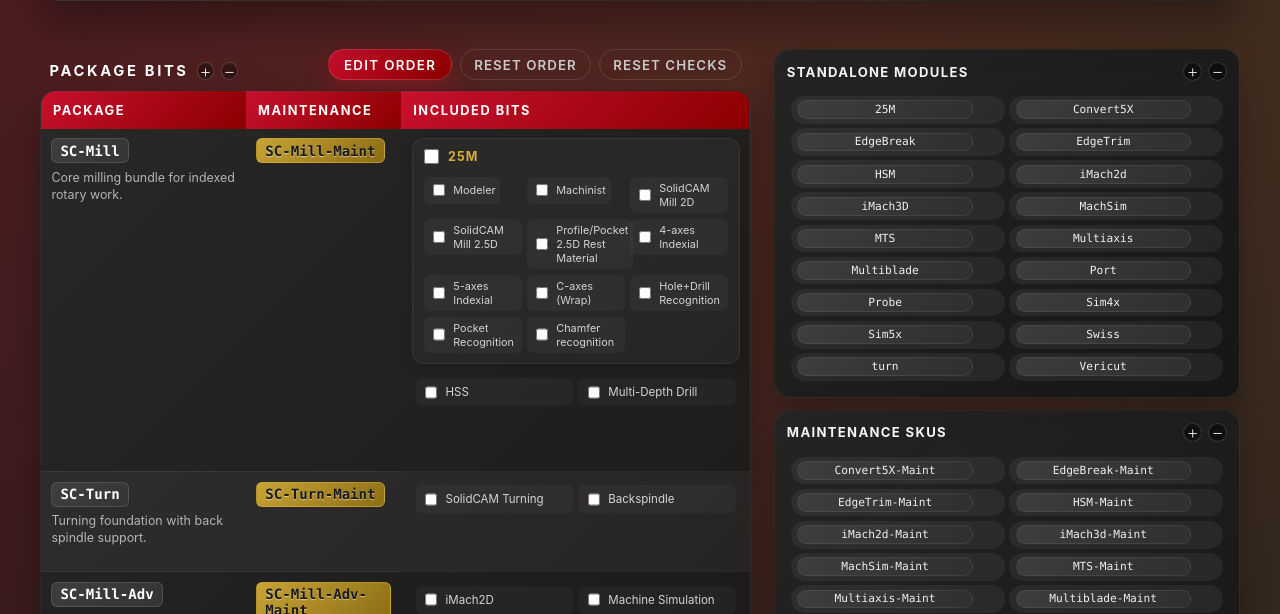
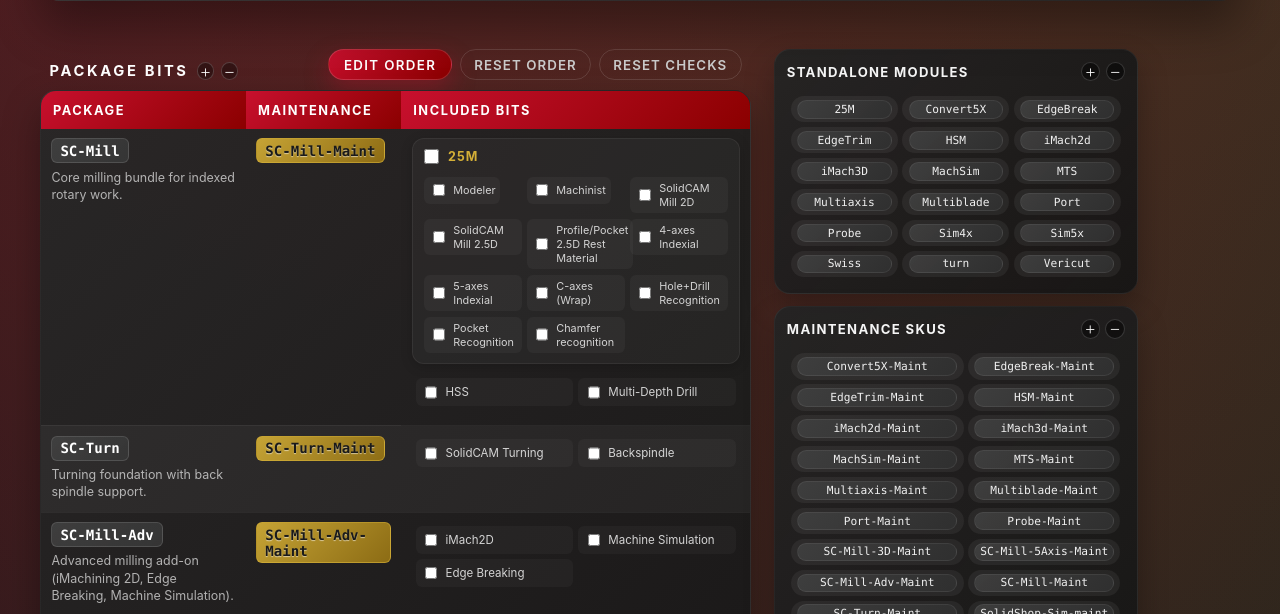
Before and after one commit to codyrf1990/CheatSheet, a plain HTML site: page index.html in a window 1280 px wide. Shown: the part 184-798 px from the top of the page. Drawn offline with Linux system fonts and the light colour scheme.

Commit message:
Manual CSS updates

```diff
--- a/assets/css/main.css
+++ b/assets/css/main.css
@@ -59,6 +59,7 @@
   gap: clamp(1.5rem, 4vw, 3rem);
   max-width: 1200px;
   margin: 0 auto;
+  justify-items: center;
 }
 
 .header {
@@ -73,6 +74,9 @@
   border-radius: 20px;
   box-shadow: 0 25px 45px rgba(0, 0, 0, 0.35);
   backdrop-filter: blur(12px);
+  width: var(--layout-content-width, 100%);
+  max-width: 100%;
+  justify-self: center;
 }
 
 .header-logo {
@@ -264,6 +268,9 @@
   grid-template-columns: minmax(0, 1.45fr) minmax(300px, 0.95fr);
   gap: clamp(0.8rem, 2vw, 1.4rem);
   align-items: stretch;
+  width: var(--layout-content-width, auto);
+  max-width: 100%;
+  justify-self: center;
 }
 
 .table-column {
@@ -697,9 +704,12 @@
 }
 
 .panels {
-  display: flex;
-  flex-direction: column;
+  display: grid;
+  grid-template-columns: max-content;
+  grid-auto-rows: auto;
   gap: 0.75rem;
+  justify-content: start;
+  align-items: start;
 }
 
 .panel {
@@ -712,6 +722,13 @@
   border-radius: 16px;
   box-shadow: 0 14px 30px rgba(0, 0, 0, 0.28);
   color: rgba(235, 235, 235, 0.86);
+  width: max-content;
+  max-width: 100%;
+}
+
+.panel[data-panel="standalone-modules"],
+.panel[data-panel="solidworks-maintenance"] {
+  width: var(--right-panel-width, max-content);
 }
 
 .panel-head {
@@ -787,11 +804,22 @@
   padding: 0.2rem;
   display: grid;
   gap: 0.28rem;
-  grid-template-columns: repeat(2, minmax(0, 1fr));
+  grid-template-columns: repeat(2, max-content);
+  justify-content: center;
   min-height: 1.6rem;
   border: 1px solid transparent;
   border-radius: 12px;
   transition: border-color var(--transition-fast), box-shadow var(--transition-fast), background var(--transition-fast);
+}
+
+.panel[data-panel="standalone-modules"] ul {
+  grid-template-columns: repeat(3, minmax(0, 1fr));
+  justify-content: stretch;
+}
+
+.panel[data-panel="solidworks-maintenance"] ul {
+  grid-template-columns: repeat(3, minmax(0, 1fr));
+  justify-content: stretch;
 }
 
 .panel li {
@@ -843,17 +871,18 @@
    font-size: 0.78rem;
    font-weight: 700;
    line-height: 1;
-   display: inline-flex;
+   display: none;
    align-items: center;
    justify-content: center;
    opacity: 0;
    pointer-events: none;
-   transition: background var(--transition-fast), color var(--transition-fast), border var(--transition-fast), opacity var(--transition-fast);
+   transition: background var(--transition-fast), color var(--transition-fast), border var(--transition-fast);
 }
 
 .panel--remove-mode .item-btn {
-   opacity: 1;
+   display: inline-flex;
    pointer-events: auto;
+   animation: fadeInDeleteButton 0.24s ease forwards;
 }
 
 .panel--remove-mode .item-btn:hover {
@@ -942,6 +971,17 @@
    }
 }
 
+@keyframes fadeInDeleteButton {
+   from {
+     opacity: 0;
+     transform: scale(0.85);
+   }
+   to {
+     opacity: 1;
+     transform: scale(1);
+   }
+}
+
 @keyframes invalidPulse {
    0%, 100% {
      opacity: 0.7;
@@ -975,12 +1015,21 @@
 @media (max-width: 1024px) {
   .block {
     grid-template-columns: 1fr;
+    width: 100%;
   }
 
   .panels {
     display: grid;
     grid-template-columns: repeat(auto-fit, minmax(240px, 1fr));
     gap: 0.75rem;
+  }
+
+  .panel {
+    width: 100%;
+  }
+
+  :root {
+    --right-panel-width: 100%;
   }
 
   .link-row {
--- a/assets/js/dom.js
+++ b/assets/js/dom.js
@@ -9,6 +9,8 @@
 const panelRemoveModes = new Map();
 const masterLabelLookup = buildMasterLabelLookup();
 const PACKAGE_SCOPE = 'package-bits';
+let widthSyncRoot = null;
+let widthSyncListenerAttached = false;
 
 export function renderApp(mount) {
   editMode = false;
@@ -106,6 +108,9 @@
 
   updateMasterCheckboxes(root);
   registerCopyHandlers(root, () => editMode);
+  widthSyncRoot = root;
+  requestAnimationFrame(() => syncPanelWidths(root));
+  ensureWidthSyncListener();
 }
 
 function renderHeader() {
@@ -418,10 +423,11 @@
   registerCopyHandlers(element, () => editMode);
 
   if (editMode) {
-    enableDrag(element);
+  enableDrag(element);
   }
 
   persistState(root);
+  requestAnimationFrame(() => syncPanelWidths(root));
 }
 
 function handleBitRemoval(action, control, root) {
@@ -454,6 +460,7 @@
 
   updateMasterCheckboxes(root);
   persistState(root);
+  requestAnimationFrame(() => syncPanelWidths(root));
 }
 
 function handleSortableDrop(event, root) {
@@ -463,6 +470,7 @@
   if (!(item instanceof HTMLElement) || !(to instanceof HTMLElement)) {
     updateMasterCheckboxes(root);
     persistState(root);
+    requestAnimationFrame(() => syncPanelWidths(root));
     return;
   }
 
@@ -473,12 +481,14 @@
   if (!toIsBits && !toIsSubBits) {
     updateMasterCheckboxes(root);
     persistState(root);
+    requestAnimationFrame(() => syncPanelWidths(root));
     return;
   }
 
   if (movingWithinSameContainer) {
     updateMasterCheckboxes(root);
     persistState(root);
+    requestAnimationFrame(() => syncPanelWidths(root));
     return;
   }
 
@@ -486,6 +496,7 @@
   if (!labelSpan) {
     updateMasterCheckboxes(root);
     persistState(root);
+    requestAnimationFrame(() => syncPanelWidths(root));
     return;
   }
 
@@ -535,6 +546,7 @@
 
   updateMasterCheckboxes(root);
   persistState(root);
+  requestAnimationFrame(() => syncPanelWidths(root));
 }
 
 function handlePanelAdd(control, root) {
@@ -559,6 +571,7 @@
   }
 
   persistState(root);
+  requestAnimationFrame(() => syncPanelWidths(root));
 }
 
 function handlePanelToggleRemove(control) {
@@ -577,6 +590,7 @@
   if (!item) return;
   item.remove();
   persistState(root);
+  requestAnimationFrame(() => syncPanelWidths(root));
 }
 
 function togglePanelRemoveMode(panel) {
@@ -593,6 +607,10 @@
   if (toggle) {
     toggle.classList.toggle('active', nextState);
     toggle.setAttribute('aria-pressed', String(nextState));
+  }
+  const root = panel.closest('.page-shell');
+  if (root) {
+    requestAnimationFrame(() => syncPanelWidths(root));
   }
 }
 
@@ -749,6 +767,8 @@
   if (editMode) {
     enableDrag(root);
   }
+
+  requestAnimationFrame(() => syncPanelWidths(root));
 }
 
 function masterBitMarkup(group, scope) {
@@ -872,6 +892,70 @@
   return PACKAGE_SCOPE;
 }
 
+function syncPanelWidths(root) {
+  if (!root || typeof window === 'undefined') return;
+
+  if (window.matchMedia && window.matchMedia('(max-width: 1024px)').matches) {
+    document.documentElement.style.removeProperty('--right-panel-width');
+    document.documentElement.style.removeProperty('--layout-content-width');
+    return;
+  }
+
+  const maintenance = root.querySelector('.panel[data-panel="maintenance-skus"]');
+  if (maintenance) {
+    const panelWidth = maintenance.getBoundingClientRect().width;
+    if (Number.isFinite(panelWidth) && panelWidth > 0) {
+      document.documentElement.style.setProperty(
+        '--right-panel-width',
+        `${Math.ceil(panelWidth)}px`
+      );
+    }
+  }
+
+  const block = root.querySelector('.block');
+  if (!block) return;
+
+  const tableColumn = block.querySelector('.table-column');
+  const panelsColumn = block.querySelector('.panels');
+  const blockRect = block.getBoundingClientRect();
+  let left = blockRect.left;
+  let right = blockRect.right;
+
+  if (tableColumn) {
+    const rect = tableColumn.getBoundingClientRect();
+    if (Number.isFinite(rect.left) && Number.isFinite(rect.right)) {
+      left = Math.min(left, rect.left);
+      right = Math.max(right, rect.right);
+    }
+  }
+
+  if (panelsColumn) {
+    const rect = panelsColumn.getBoundingClientRect();
+    if (Number.isFinite(rect.left) && Number.isFinite(rect.right)) {
+      left = Math.min(left, rect.left);
+      right = Math.max(right, rect.right);
+    }
+  }
+
+  const width = Math.max(0, right - left);
+
+  document.documentElement.style.setProperty(
+    '--layout-content-width',
+    `${Math.ceil(width || blockRect.width)}px`
+  );
+}
+
+function ensureWidthSyncListener() {
+  if (widthSyncListenerAttached || typeof window === 'undefined') return;
+  const handler = () => {
+    if (widthSyncRoot) {
+      syncPanelWidths(widthSyncRoot);
+    }
+  };
+  window.addEventListener('resize', handler);
+  widthSyncListenerAttached = true;
+}
+
 function buildMasterLabelLookup() {
   return packages.reduce((map, pkg) => {
     (pkg.groups || []).forEach(group => {
```
